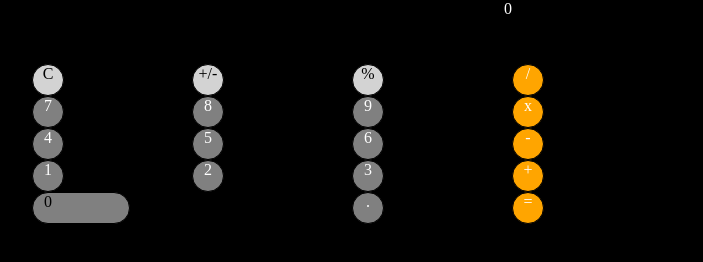
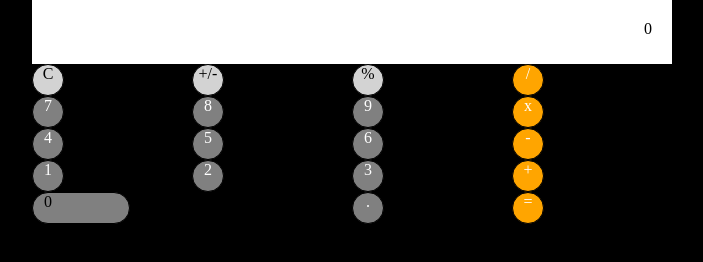
Before and after one commit to andrewdohertyy/calculator-project, a plain HTML site: page index.html in a window 1280 px wide. Shown: the whole page, without its empty margins (48-751 px from the left). Drawn offline with Linux system fonts and the light colour scheme.

Commit message:
changes made to scss

```diff
--- a/dist/script.dev.js
+++ b/dist/script.dev.js
@@ -1,3 +1,4 @@
 "use strict";
 
 var operators = ["+", "-", "*", "/"];
+var numberButtons = document.querySelectorAll([]);
--- a/main.scss
+++ b/main.scss
@@ -9,12 +9,13 @@
     color: black;
     max-width: 100vh;
     height: auto;
-    text-align: center;
+    text-align:center;
+    align-content: center;
     grid-template-columns:0.5fr 1fr 1fr 1fr 1fr 0.5fr;
     grid-template-rows: 1fr 1fr 1fr 1fr 1fr 1fr 1fr;
     grid-template-areas:
-    ". output output output . ."
-    ". output output output . ."
+    ". output output output output ."
+    ". output output output output ."
     ". ac neg percent divide ."
     ". seven eight nine time ."
     ". four five six minus ."
@@ -24,7 +25,13 @@
     &__output {
         grid-area: output;
         text-align: right;
-        color: white;
+        color: black;
+        background-color: white;
+        display: flex;
+        flex-direction: column;s
+        word-wrap: break-word;
+        word-break: break-all;
+        padding: 20px;
     }
     &__light-buttons {
         border: solid black 1px;
@@ -68,15 +75,19 @@
 
 .calculator__light-buttons:hover {
     opacity: 0.6;
+    transition: 0.5s ease-in-out;
 }
 .calculator__orange-buttons:hover {
     opacity: 0.6;
+    transition: 0.5s ease-in-out;
 }
 .calculator__grey-buttons:hover {
     opacity: 0.6;
+    transition: 0.5s ease-in-out;
 }
 .calculator__zero-button:hover {
     opacity: 0.6;
+    transition: 0.5s ease-in-out;
 }
 
 
--- a/script.js
+++ b/script.js
@@ -1 +1,3 @@
-const operators = ["+","-","*","/"]
+const operators = ["+","-","*","/"];
+
+const numberButtons = document.querySelectorAll([])
```
Also changed, not shown: main.css.
